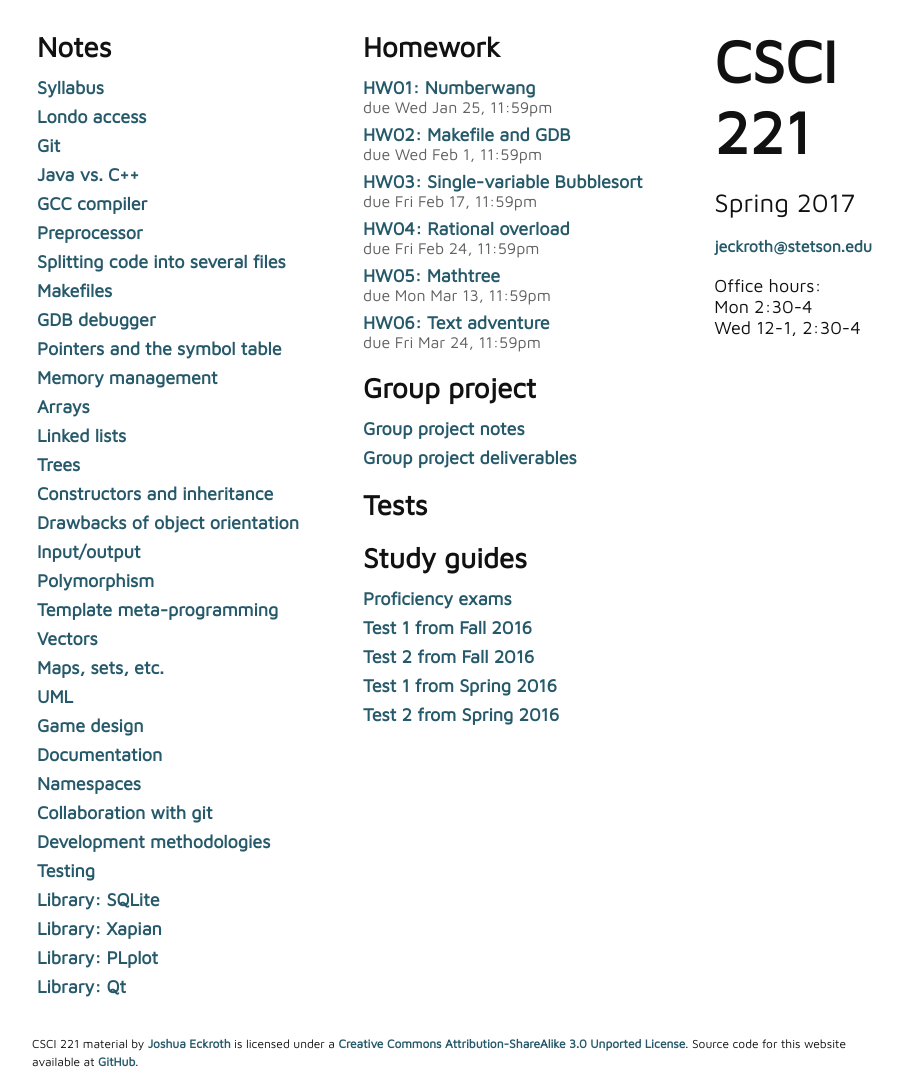
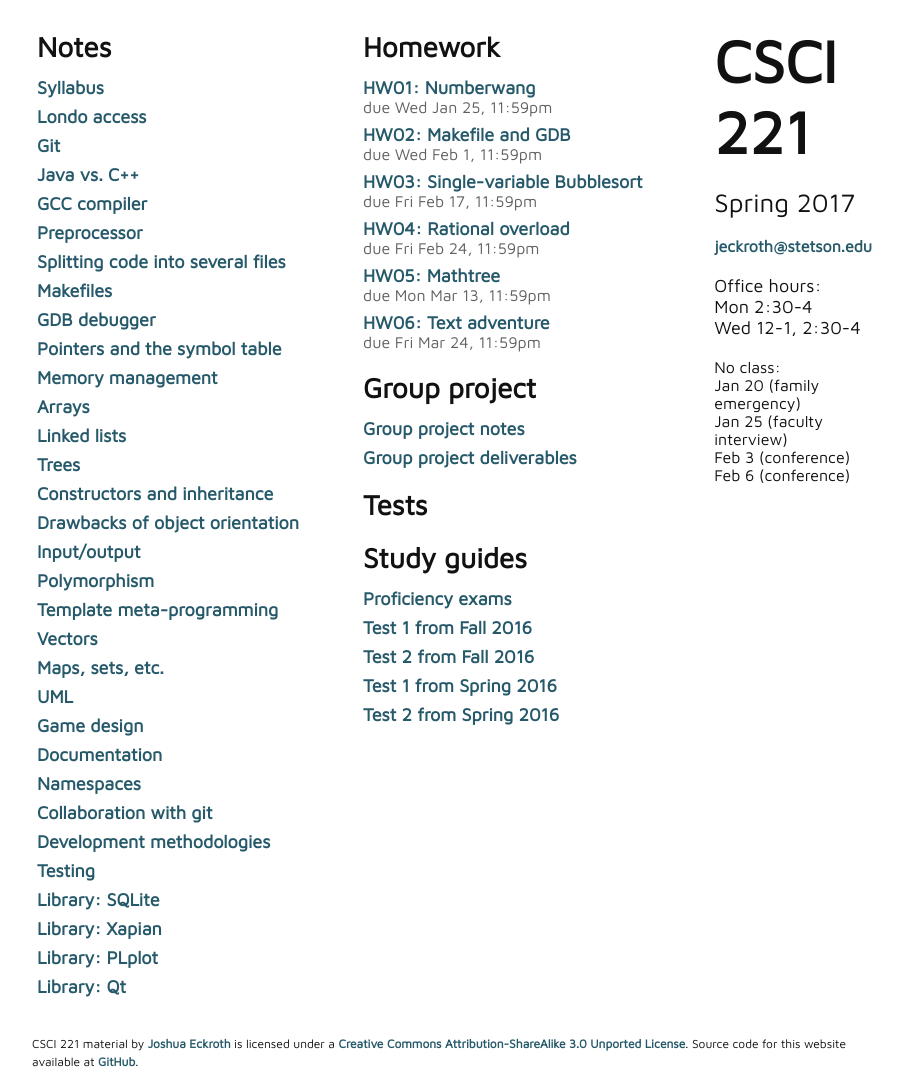
Before and after one commit to joshuaeckroth/csci221-website, a Jekyll site: the page built from index.markdown, in a window 1280 px wide. Shown: the whole page, without its empty margins (183-1086 px from the left). Built offline with Jekyll 4.4.1, drawn with Linux system fonts in a browser that asks for light colours; some web fonts are replaced.

Commit message:
Added no-class list

```diff
--- a/_layouts/index.html
+++ b/_layouts/index.html
@@ -165,6 +165,13 @@
               Mon 2:30-4<br/>
               Wed 12-1, 2:30-4
             </div>
+            <p>
+              No class:<br/>
+              Jan 20 (family emergency)<br/>
+              Jan 25 (faculty interview)<br/>
+              Feb 3 (conference)<br/>
+              Feb 6 (conference)<br/>
+            </p>
           </td>
         </tr>
       </table>
```
